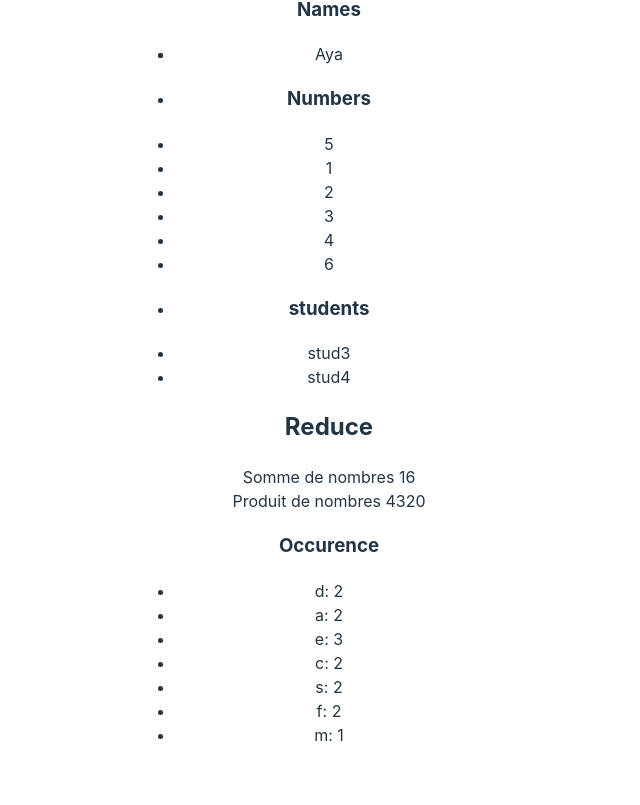
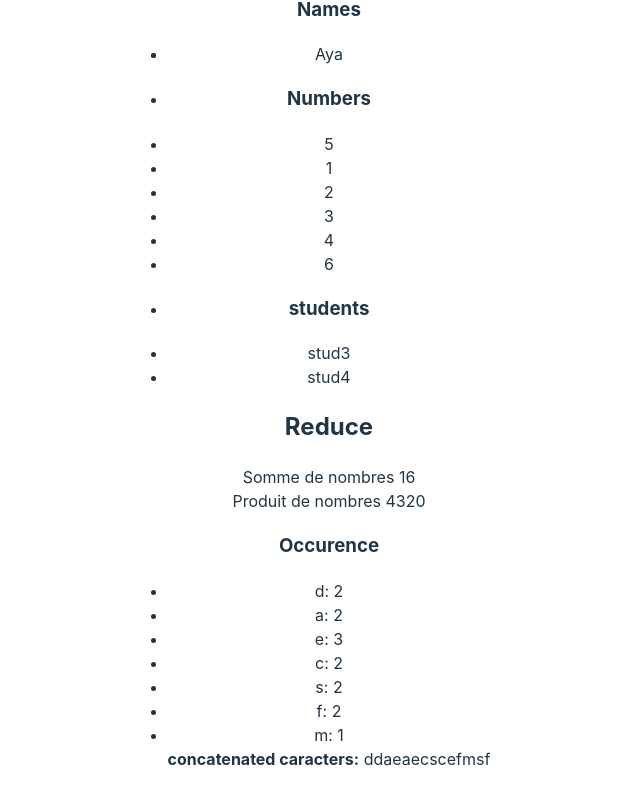
Before and after one commit to ghadaabassi/ReactProject, a React (Vite) app in the folder FirstReactProject/: page / in a window 1280 px wide. Shown: the part 481-1286 px from the top of the page, without its empty margins (331-971 px from the left). Built offline with nearby package versions, Linux system fonts and the light colour scheme.

Commit message:
Concatenation

```diff
--- a/FirstReactProject/src/App.jsx
+++ b/FirstReactProject/src/App.jsx
@@ -91,6 +91,10 @@ const crt=["d","d","a","e","a","e","c","s","c","e","f","m","s","f"]
     return accumulator;
   }, {});
 
+  const concat = crt.reduce((accumulator, currentValue) => {
+    return accumulator .concat(currentValue);
+  }, "");
+
 
   return (
     <>
@@ -153,6 +157,7 @@ const crt=["d","d","a","e","a","e","c","s","c","e","f","m","s","f"]
           </li>
         ))}
 
+        <span><b>concatenated caracters:</b> {concat} </span>
 
         </ul>
 
```
